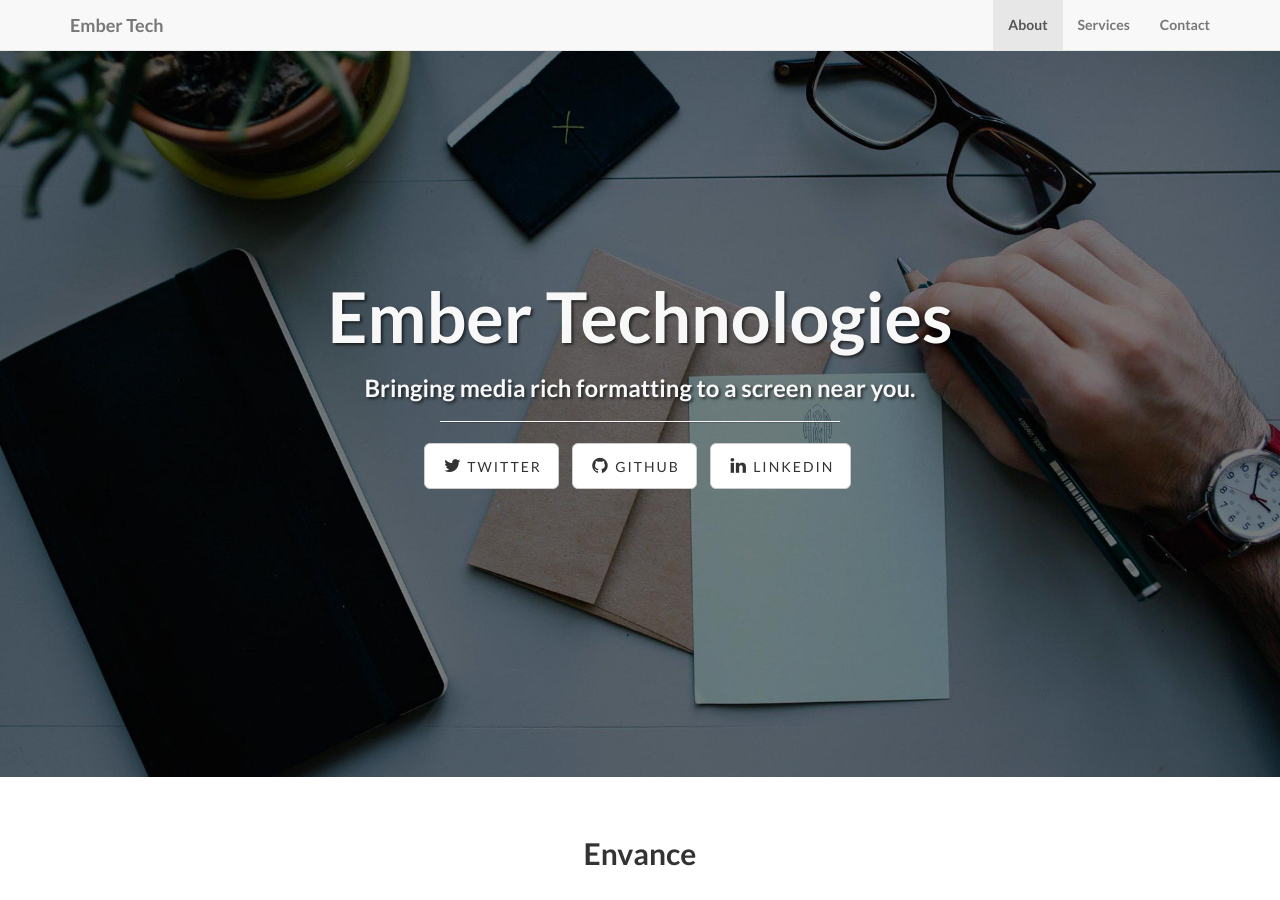
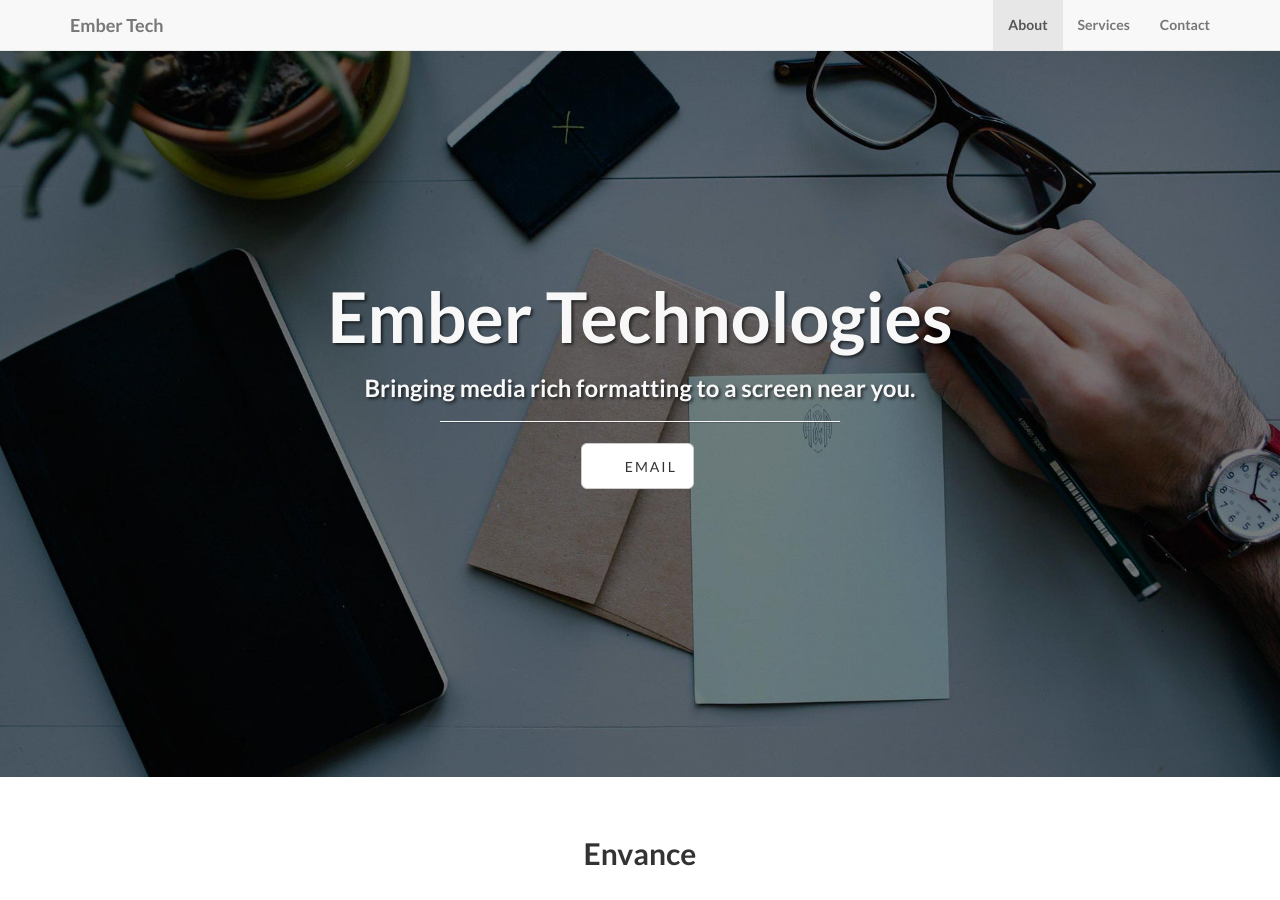
Before and after one commit to embertechnologies/embertechnologies.github.io, a Jekyll site: the page built from index.html, in a window 1280 px wide and 900 px high. Built offline with Jekyll 4.4.1, drawn with Linux system fonts in a browser that asks for light colours; some of the changed text lies outside the part shown.

Commit message:
yes again

```diff
--- a/_config.yml
+++ b/_config.yml
@@ -22,9 +22,5 @@ permalink: pretty
 # ----------------------- #
 
 social:
-  - title: twitter
-    url: https://twitter.com/
-  - title: github
-    url: https://github.com/embertechnologies
-  - title: linkedin
-    url:
+  - title: email
+    url: mailto:embertech.io@gmail.com
```
